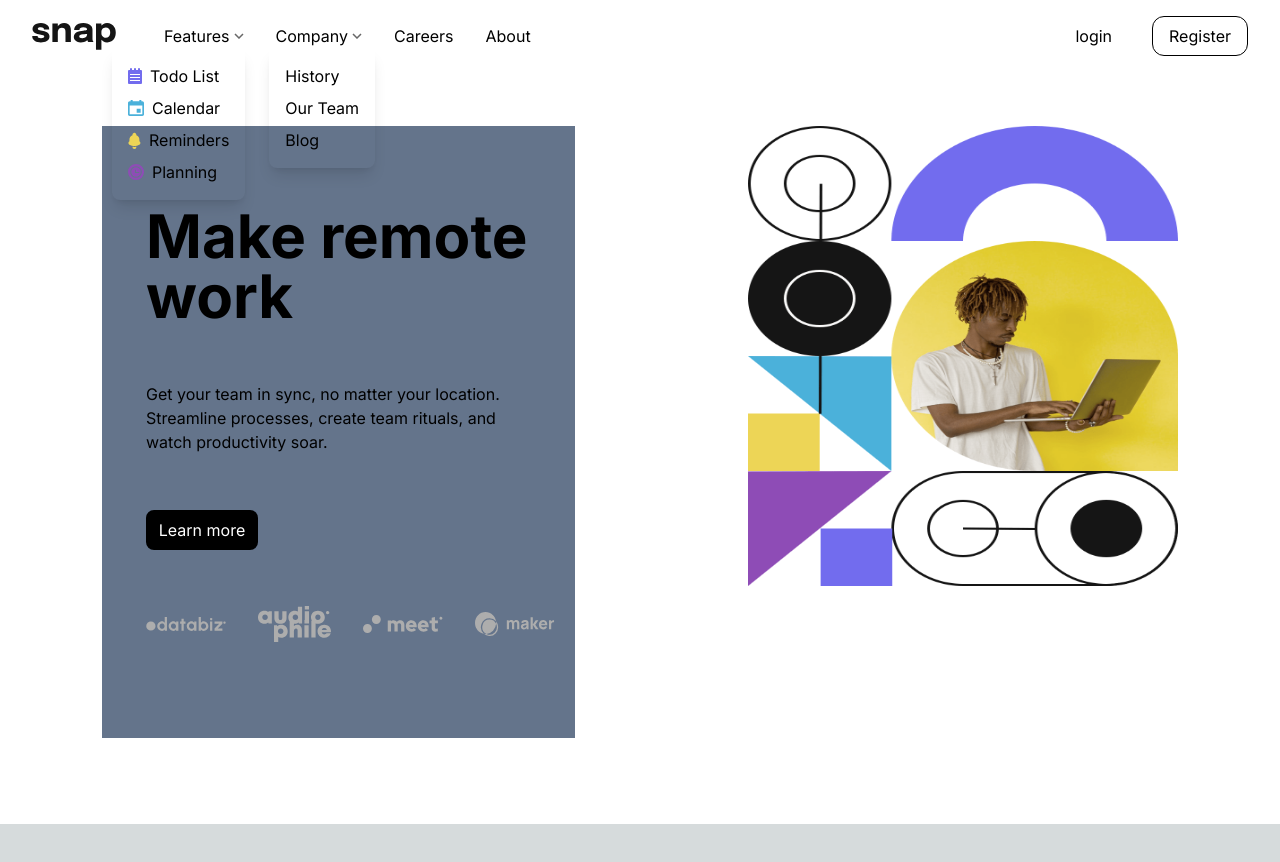
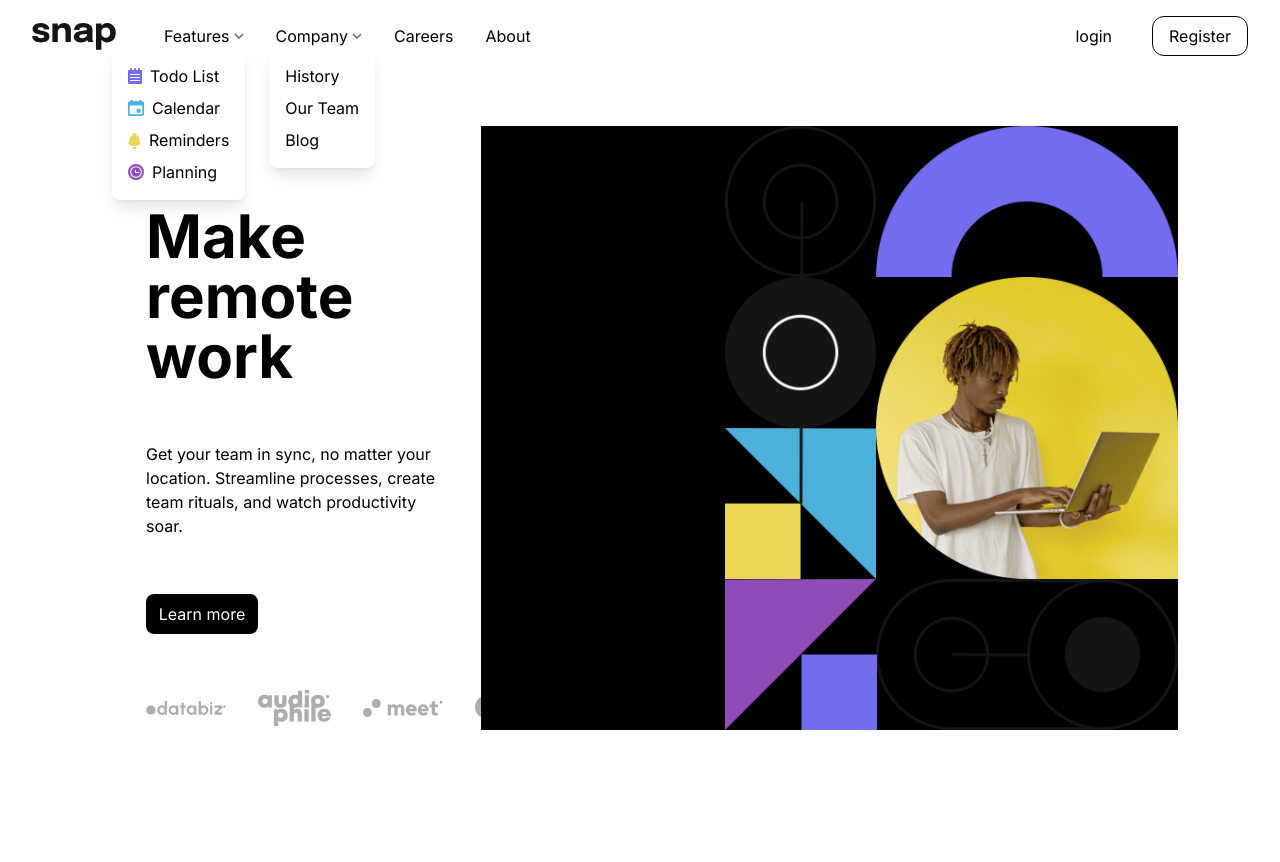
Before and after one commit to theisolatedmonk/intro-section-with-dropdown-navigation, a Next.js app: page / in a window 1280 px wide. Shown: the top 862 px of the page. Before the commit the page ends 824 px from the top, so only its background shows below. Built offline with nearby package versions, Linux system fonts and the light colour scheme.

Commit message:
hero- image-adjusted

```diff
--- a/src/app/page.tsx
+++ b/src/app/page.tsx
@@ -25,7 +25,7 @@ export default function Home() {
      <DropdownButton/>
 <div className="flex sm:flex-row flex-col justify-between  gap- sm:p-[70px] ">
 <Image className=" flex sm:hidden " src={heroMobile} alt={""}/>
-  <div className="flex  justify-between flex-col sm:gap-14  text-black sm:w-[44%] sm:px-11  text-left sm:py-20 items-center sm:items-start  p-4 gap-6 bg-slate-500">
+  <div className="flex  justify-between flex-col sm:gap-14  text-black sm:w-[50%] sm:px-11  text-left sm:py-20 items-center sm:items-start  p-4 gap-10 ">
     <p className="font-bold sm:text-6xl text-4xl text-center sm:text-left">Make remote work</p>
     <p className=" text-center sm:text-left">Get your team in sync, no matter your location. Streamline processes, create team rituals, and watch productivity soar.</p>
     <button className="rounded-lg bg-black text-white hover:bg-white hover:text-black hover:ring-1 hover:ring-black  w-28 p-2 ">Learn more</button>
@@ -37,7 +37,8 @@ export default function Home() {
       </div>
 
   </div>
-  <Image className="h-[460px] w-[40%] sm:flex hidden " src={heroDesktop} alt={""}/>
+  <div className=" sm:flex hidden h-full w-full   bg-black justify-end"><Image className=" h-auto w-[65%]  " src={heroDesktop} alt={""}/></div>
+
   <div className="  hidden sm:flex  gap-6 absolute top-12 left-28  ">
 
      <FeaturesDropdown/>
```
